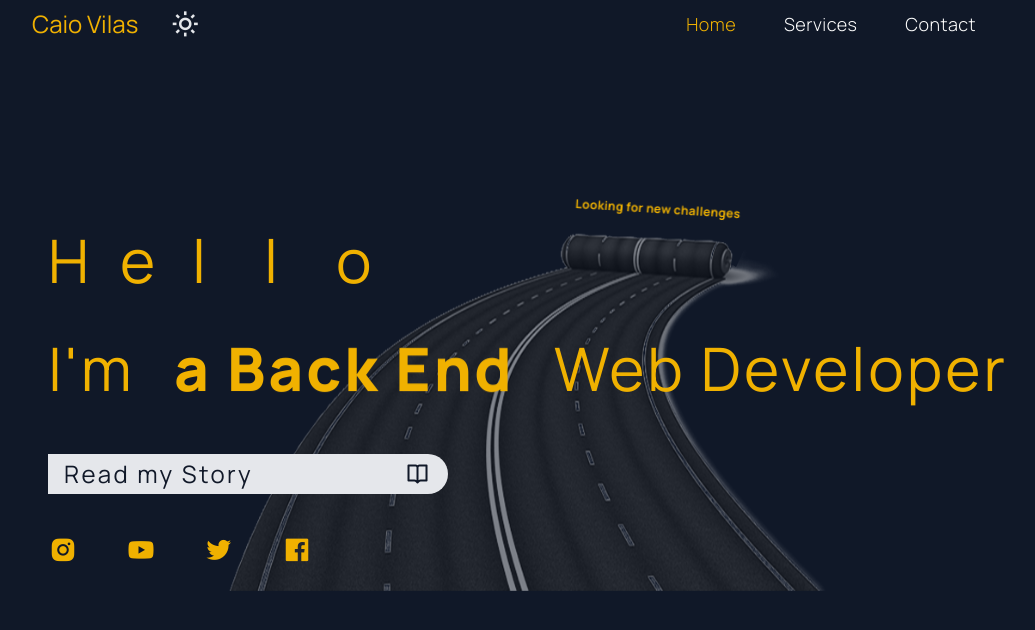
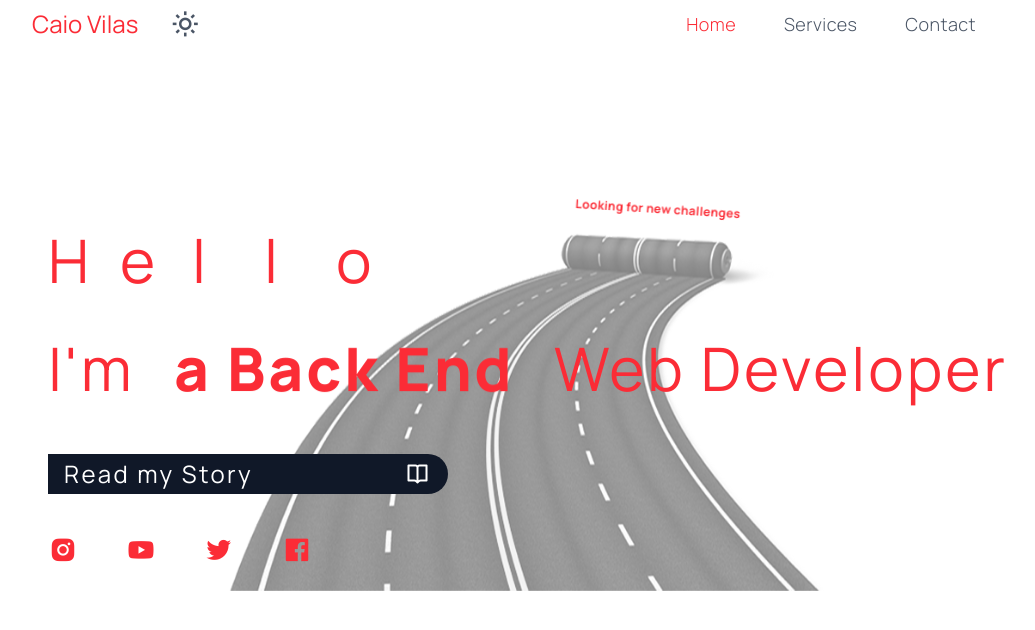
Before and after one commit to Caiohvboas/portfolio-website.github.io, a React (Vite) app: page / in a window 1280 px wide. Shown: the top 630 px of the page, without its empty margins (112-1147 px from the left). Built offline with nearby package versions, Linux system fonts and the light colour scheme.

Commit message:
Implementing dark/light mode section

```diff
--- a/index.html
+++ b/index.html
@@ -12,6 +12,6 @@
   </head>
   <body>
     <div id="root"></div>
-    <script type="module" src="/src/main.jsx"></script>
+    <script type="module" src="./src/main.jsx"></script>
   </body>
 </html>
--- a/src/App.jsx
+++ b/src/App.jsx
@@ -1,10 +1,15 @@
 import React from "react";
 import Hero from "./components/Hero";
+import { ThemeProvider } from "./context/ThemeContext";
 
 const App = () => {
-  return <div className="min-h-screen bg-gray-900">
-    <Hero />
-  </div>;
+  return (
+    <ThemeProvider>
+      <div className="bg-white dark:bg-gray-900 text-red-500 dark:text-yellow-500 transition-colors duration-500">
+        <Hero />
+      </div>
+    </ThemeProvider>
+  );
 };
 
 export default App;
--- a/src/components/Hero.jsx
+++ b/src/components/Hero.jsx
@@ -6,7 +6,6 @@
   aboutText,
   socialIcons,
 } from "../data/index";
-import roadImage from "/images/road.png";
 
 const Hero = () => {
   const [hoveredLetter, setHoveredLetter] = useState(null);
@@ -32,7 +31,7 @@
     <div className="w-full h-screen flex flex-col justify-center items-center isolate">
       <Navbar />
       <div className="flex flex-col md:items-center items-start xl:gap-y-10 gap-y-3 xl:mb-0 md:mb-20 mb-20">
-        <h1 className="flex flex-col xl:space-y-8 md:space-y-4 space-y-2 xl:text-6xl md:text-4xl text-3xl md:font-normal font-bold text-yellow-500">
+        <h1 className="flex flex-col xl:space-y-8 md:space-y-4 space-y-2 xl:text-6xl md:text-4xl text-3xl md:font-normal font-bolder">
           <span className="flex">
             {letters.map((letter, index) => (
               <span
@@ -67,7 +66,7 @@
           </span>
         </h1>
         <button
-          className="xl:w-[400px] md:w-[300px] w-[270px] bg-gray-200 md:py-1 py-0 md:px-4 px-2 xl:text-2xl md:text-xl text-base text-gray-900 tracking-widest rounded-r-4xl flex justify-between items-center md:mr-auto md:mx-0 mx-auto"
+          className="xl:w-[400px] md:w-[300px] w-[270px] bg-gray-900 dark:bg-gray-200 md:py-1 py-0 md:px-4 px-2 xl:text-2xl md:text-xl text-base text-white dark:text-gray-900 tracking-widest rounded-r-4xl flex justify-between items-center md:mr-auto md:mx-0 mx-auto transition-colors duration-500"
           onClick={() => setIsTextVisible(!isTextVisible)}
           onMouseEnter={() => setRoadImageOpacity(0.8)}
           onMouseLeave={() => setRoadImageOpacity(0.5)}
@@ -82,7 +81,7 @@
             <a
               href="#"
               key={index}
-              className="xl:text-3xl md:text-2xl text-yellow-500 hover:text-white transition-colors duration-500"
+              className="xl:text-3xl md:text-2xl text-red-500 dark:text-yellow-500 dark:hover:text-white hover:text-gray-900 transition-colors duration-500"
             >
               <i className={social.icon}></i>
             </a>
@@ -90,23 +89,23 @@
         </div>
         <div className="lg:w-[600px] md:w-[500px] w-[350px] absolute left-1/2 -translate-x-1/2 -z-10">
           <img
-            src={roadImage}
+            src='images/road.png'
             alt="Road Image"
             className="w-full mx-auto transition-opacity duration-300"
             style={{ opacity: roadImageOpacity }}
           />
           <span
-            className="xl:text-xs md:text-[10px] text-[8px] font-bold tracking-wide text-yellow-500 absolute -top-5 xl:right-22 lg:right-26 md:right-16 right-10
+            className="xl:text-xs md:text-[10px] text-[8px] font-bold tracking-wide absolute -top-5 xl:right-22 lg:right-26 md:right-16 right-10
           rotate-[3.5deg] animate-bounce"
           >
             Looking for new challenges
           </span>
           <div
-            className={`xl:h-[150px] h-[100px] px-3 xl:text-lg md:text-base text-xs font-light text-gray-200 text-justify tracking-wide overflow-y-auto transform origin-top custom-scrollbar ${
+            className={`xl:h-[150px] h-[100px] px-3 xl:text-lg md:text-base text-xs font-light text-gray-900 dark:text-gray-200 text-justify tracking-wide overflow-y-auto transform origin-top custom-scrollbar ${
               isTextVisible ? "scale-y-100" : "scale-y-0"
             } transition-transform duration-300`}
           >
-            <p className="xl:py-3 py-1 px-1 [&::first-letter]:text-[30px] [&::first-letter]:ml-5 [&::first-letter]:text-yellow-500">
+            <p className="xl:py-3 py-1 px-1 [&::first-letter]:text-[30px] [&::first-letter]:ml-5 [&::first-letter]:text-red-500 dark:[&::first-letter]:text-yellow-500">
               {aboutText}
             </p>
           </div>
--- a/src/components/Navbar.jsx
+++ b/src/components/Navbar.jsx
@@ -1,45 +1,46 @@
-import React, { useState } from "react";
+import React from "react";
+import { useTheme } from "../context/ThemeContext";
 
 const Navbar = () => {
-  const [darkMode, setDarkMode] = useState(false);
-
-  const toggleDarkMode = () => {
-    setDarkMode(!darkMode);
-    document.documentElement.classList.toggle('dark');
-  };
+  const {darkMode, toggleDarkMode} = useTheme();
 
   return (
-    <div className="w-full md:h-12 sm:h-14 h-18 flex justify-between items-center xl:px-36 lg:px-24 md:px-12 sm:px-6 px-4 fixed top-0 bg-gray-900 dark:bg-gray-800 z-50">
+    <div className="w-full md:h-12 sm:h-14 h-18 flex justify-between items-center xl:px-36 lg:px-24 md:px-12 sm:px-6 px-4 fixed top-0 bg-white dark:bg-gray-900 transition-colors duration-500 z-50">
       <div className="flex items-center sm:gap-x-4 gap-x-2">
-        <a href="#" className="md:text-2xl sm:text-xl text-lg text-yellow-500 dark:text-yellow-400">
+        <a
+          href="#"
+          className="md:text-2xl sm:text-xl text-lg"
+        >
           Caio Vilas
         </a>
         <i
-          className={`bx ${darkMode ? 'bx-moon' : 'bx-sun'} md:text-3xl sm:text-2xl text-xl text-gray-200 dark:text-gray-300 sm:ml-4 ms-2 cursor-pointer`}
+          className={`${
+            darkMode ? 'bx bx-sun' :'bx bx-moon'
+          } bx bx-sun md:text-3xl sm:text-2xl text-xl text-gray-600  dark:text-gray-200 sm:ml-4 ms-2 cursor-pointer`}
           onClick={toggleDarkMode}
         ></i>
       </div>
       <div>
         <a
           href="#"
-          className="group lg:text-lg md:text-base text-sm font-light text-yellow-500 dark:text-yellow-400 lg:mr-12 mr-8 tracking-wide relative"
+          className="group lg:text-lg md:text-base text-sm font-light text-red-500 dark:text-yellow-500 lg:mr-12 mr-8 tracking-wide relative"
         >
           Home
-          <span className="absolute -bottom-1 left-0 w-full h-[1px] bg-yellow-500 dark:bg-yellow-400 transform scale-x-0 group-hover:scale-x-100 group-hover:origin-left origin-right transition duration-300"></span>
+          <span className="absolute -bottom-1 left-0 w-full h-[1px] bg-red-500 dark:bg-yellow-400 transform scale-x-0 group-hover:scale-x-100 group-hover:origin-left origin-right transition duration-300"></span>
         </a>
         <a
           href="#"
-          className="group lg:text-lg md:text-base text-sm font-light text-white dark:text-gray-300 lg:mr-12 mr-8 tracking-wide relative"
+          className="group lg:text-lg md:text-base text-sm font-light dark:text-white text-gray-600 lg:mr-12 mr-8 tracking-wide relative"
         >
           Services
-          <span className="absolute -bottom-1 left-0 w-full h-[1px] bg-white dark:bg-gray-300 transform scale-x-0 group-hover:scale-x-100 group-hover:origin-left origin-right transition duration-300"></span>
+          <span className="absolute -bottom-1 left-0 w-full h-[1px] dark:bg-white bg-gray-600 transform scale-x-0 group-hover:scale-x-100 group-hover:origin-left origin-right transition duration-300"></span>
         </a>
         <a
           href="#"
-          className="group lg:text-lg md:text-base text-sm font-light text-white dark:text-gray-300 lg:mr-12 mr-8 tracking-wide relative"
+          className="group lg:text-lg md:text-base text-sm font-light dark:text-white text-gray-600 lg:mr-12 mr-8 tracking-wide relative"
         >
           Contact
-          <span className="absolute -bottom-1 left-0 w-full h-[1px] bg-white dark:bg-gray-300 transform scale-x-0 group-hover:scale-x-100 group-hover:origin-left origin-right transition duration-300"></span>
+          <span className="absolute -bottom-1 left-0 w-full h-[1px] dark:bg-white bg-gray-600 transform scale-x-0 group-hover:scale-x-100 group-hover:origin-left origin-right transition duration-300"></span>
         </a>
       </div>
     </div>
--- /dev/null
+++ b/src/context/ThemeContext.jsx
@@ -0,0 +1,21 @@
+import { createContext, useContext, useEffect, useState } from "react";
+
+const ThemeContext = createContext();
+
+export const ThemeProvider = ({ children }) => {
+  const [darkMode, setDarkMode] = useState(() => JSON.parse(localStorage.getItem("darkMode")) || false);
+
+  useEffect(() => {
+    const root = document.documentElement;
+    darkMode ? root.classList.add("dark") : root.classList.remove("dark");
+    localStorage.setItem("darkMode", JSON.stringify(darkMode));
+  }, [darkMode]);
+  const toggleDarkMode = () => setDarkMode((prev) => !prev);
+  return (
+    <ThemeContext.Provider value={{ darkMode, toggleDarkMode }}>
+      {children}
+    </ThemeContext.Provider>
+  );
+};
+
+export const useTheme = () => useContext(ThemeContext);
--- a/src/index.css
+++ b/src/index.css
@@ -15,11 +15,19 @@
 }
 
 .custom-scrollbar::-webkit-scrollbar-thumb {
-  background: #fbbf24;
+  background: #ef4444;
   border-radius: 4px;
 }
 
 .custom-scrollbar::-webkit-scrollbar-thumb:hover {
+  background: #dc2626;
+}
+
+.dark .custom-scrollbar::-webkit-scrollbar-thumb {
+  background: #fbbf24;
+}
+
+.dark .custom-scrollbar::-webkit-scrollbar-thumb:hover {
   background: #f59e0b;
 }
 
@@ -38,3 +46,5 @@
     }
   }
 }
+
+@custom-variant dark (&:where(.dark, .dark *));
```
